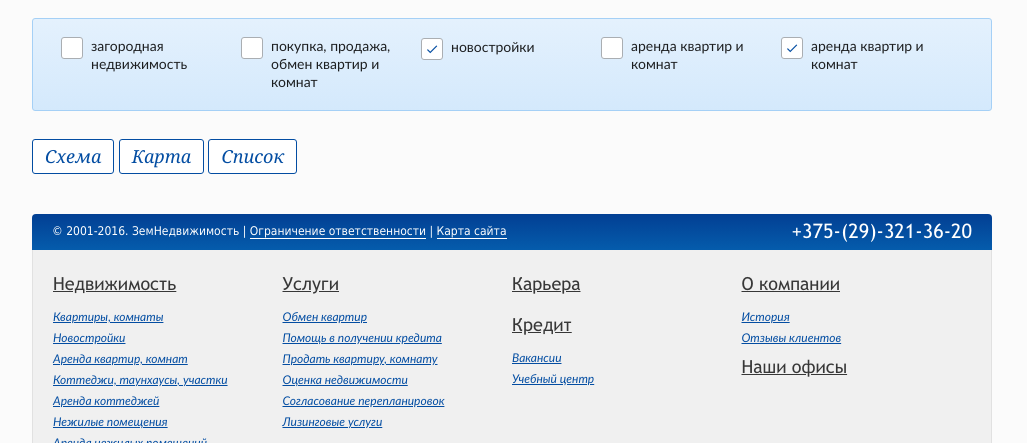
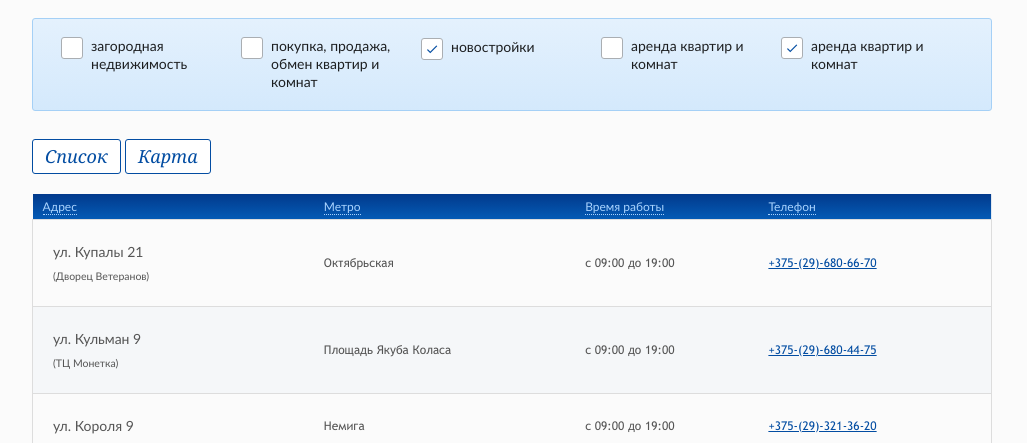
Before and after one commit to iLunts/incom, a website: page index.html at #/offices in a window 1280 px wide. Shown: the part 357-800 px from the top of the page, without its empty margins (128-1155 px from the left). Drawn offline with nearby package versions, Linux system fonts and the light colour scheme; files whose address does not match are found by name.

Commit message:
add officec adress

```diff
--- a/Scripts/app.js
+++ b/Scripts/app.js
@@ -43,7 +43,16 @@ app.controller("homeController", function ($scope) {
 app.controller("flatController", function ($scope) { });
 app.controller("newbuildController", function ($scope) { });
 app.controller("searchController", function ($scope) { });
-app.controller("officesController", function ($scope) { });
+app.controller("officesController", function ($scope) {
+    $scope.offices = [
+        {adress: 'ул. Купалы 21', place: '(Дворец Ветеранов)', metro: 'Октябрьская', workStart: '09:00', workEnd: '19:00', phone: '+375-(29)-680-66-70' },
+        {adress: 'ул. Кульман 9', place: '(ТЦ Монетка)', metro: 'Площадь Якуба Коласа', workStart: '09:00', workEnd: '19:00', phone: '+375-(29)-680-44-75' },
+        {adress: 'ул. Короля 9', place: '', metro: 'Немига', workStart: '09:00', workEnd: '19:00', phone: '+375-(29)-321-36-20' },
+        {adress: 'ул. Притыцкого 29', place: '(ТЦ Тивали)', metro: 'Спортивная', workStart: '09:00', workEnd: '19:00', phone: '+375-(29)-727-04-32' }
+    ];
+
+    $scope.isOpenMode = 'list';
+});
 app.controller("searchResultController", function ($scope) { });
 app.controller("searchDomaController", function ($scope) { });
 
--- a/index.html
+++ b/index.html
@@ -3,7 +3,7 @@
 <html lang="ru" data-ng-app="app">
     <head>
         <meta charset="UTF-8">
-        <title>Document</title>
+        <title>ЗемНедвижимость - агентство недвижимости</title>
     </head>
     <body data-ng-controller="homeController">
 
--- a/views/offices.html
+++ b/views/offices.html
@@ -34,8 +34,38 @@
     </div>
 
     <div>
-        <a href="#/" class="button button--medium button--border">Схема</a>
-        <a href="#/" class="button button--medium button--border">Карта</a>
-        <a href="#/" class="button button--medium button--border">Список</a>
+        <a href="" data-ng-click="isOpenMode = 'list'" class="button button--medium button--border" data-ng-class="{'active' : isOpenMode == 'list'}">Список</a>
+        <a href="" data-ng-click="isOpenMode = 'map'" class="button button--medium button--border" data-ng-class="{'active' : isOpenMode == 'map'}">Карта</a>
+    </div>
+
+    <div data-ng-if="isOpenMode = 'list'" class="margin--top">
+        <table class="table-search">
+            <thead>
+                <tr>
+                    <th><a href="#/">Адрес</a></th>
+                    <th><a href="#/">Метро</a></th>
+                    <th><a href="#/">Время работы</a></th>
+                    <th><a href="#/">Телефон</a></th>
+                </tr>
+            </thead>
+
+            <tbody>
+                <tr data-ng-repeat="item in offices">
+                    <td>
+                        <div class="margin--v">
+                            <p class="margin--left">
+                                <span>{{item.adress}}</span><br>
+                                <small class="text--small">{{item.place}}</small>
+                            </p>
+                        </div>
+                    </td>
+                    <td>
+                        {{item.metro}}
+                    </td>
+                    <td>c {{item.workStart}} до {{item.workEnd}}</td>
+                    <td><a data-ng-href="tel:{{item.phone}}">{{item.phone}}</a></td>
+                </tr>
+            </tbody>
+        </table>
     </div>
 </div>
```
